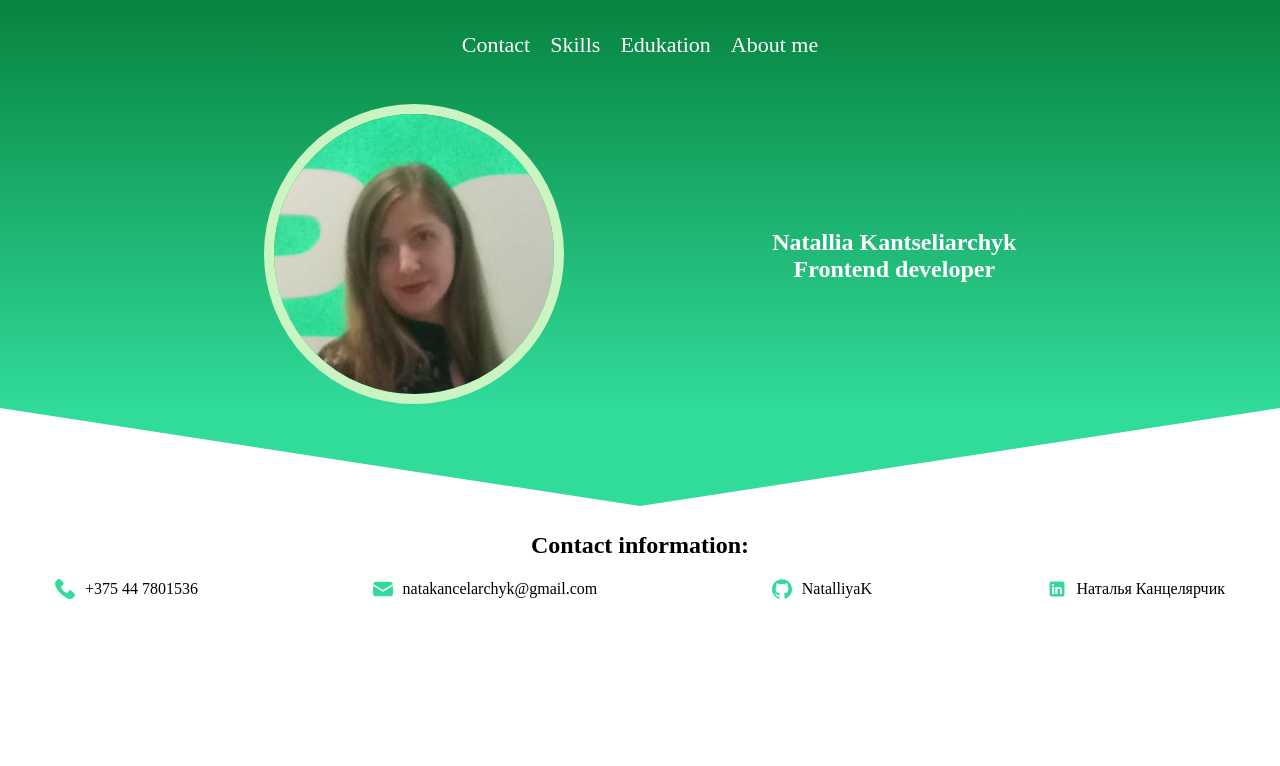
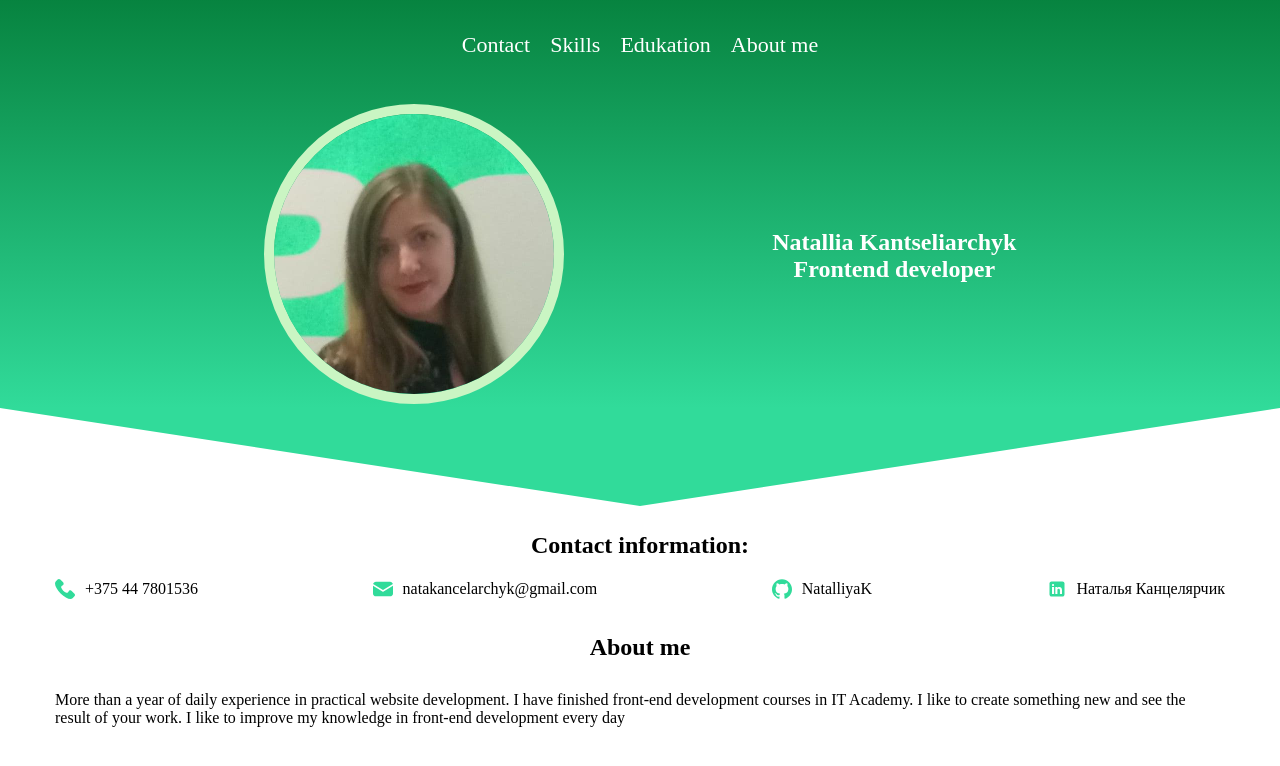
Before and after one commit to NatalliyaK/JS-From-Zero-To-Hero-2023, a plain HTML site: page index.html in a window 1280 px wide. Drawn offline with Linux system fonts and the light colour scheme.

Commit message:
add about section

```diff
--- a/index.html
+++ b/index.html
@@ -52,6 +52,12 @@
                     <svg class="contact__icon" xmlns="http://www.w3.org/2000/svg" viewBox="0 0 48 48" width="48px" height="48px"><path d="M42,37c0,2.762-2.238,5-5,5H11c-2.761,0-5-2.238-5-5V11c0-2.762,2.239-5,5-5h26c2.762,0,5,2.238,5,5V37z"/><path fill="#FFF" d="M12 19H17V36H12zM14.485 17h-.028C12.965 17 12 15.888 12 14.499 12 13.08 12.995 12 14.514 12c1.521 0 2.458 1.08 2.486 2.499C17 15.887 16.035 17 14.485 17zM36 36h-5v-9.099c0-2.198-1.225-3.698-3.192-3.698-1.501 0-2.313 1.012-2.707 1.99C24.957 25.543 25 26.511 25 27v9h-5V19h5v2.616C25.721 20.5 26.85 19 29.738 19c3.578 0 6.261 2.25 6.261 7.274L36 36 36 36z"/></svg>Наталья Канцелярчик</a></li>
         </ul>
     </section>
+    <section id="about">
+        <h2 class="about__title">About me</h2>
+        <p class="about__text wrapper">More than a year of daily experience in practical website development.
+            I have finished front-end development courses in IT Academy. I like to create something new and see the result of your work. I like to improve my knowledge in front-end development every day
+        </p>
+    </section>
 </main>
 <footer></footer>
 <script src="index.js"></script>
--- a/style.css
+++ b/style.css
@@ -118,3 +118,8 @@ img {
     margin-right: 10px;
     fill: #31db9a;
 }
+
+.about__title {
+    padding: 35px 0 30px;
+    text-align: center;
+}
```
